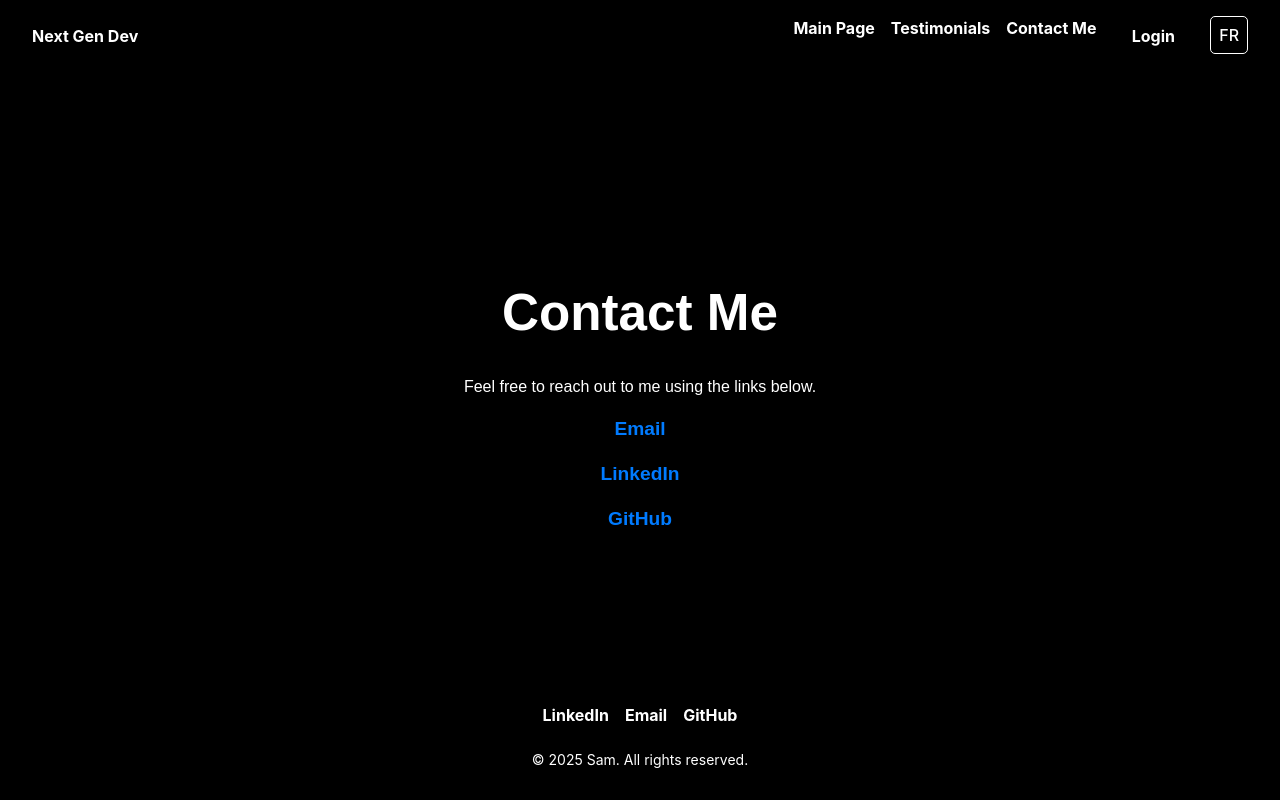
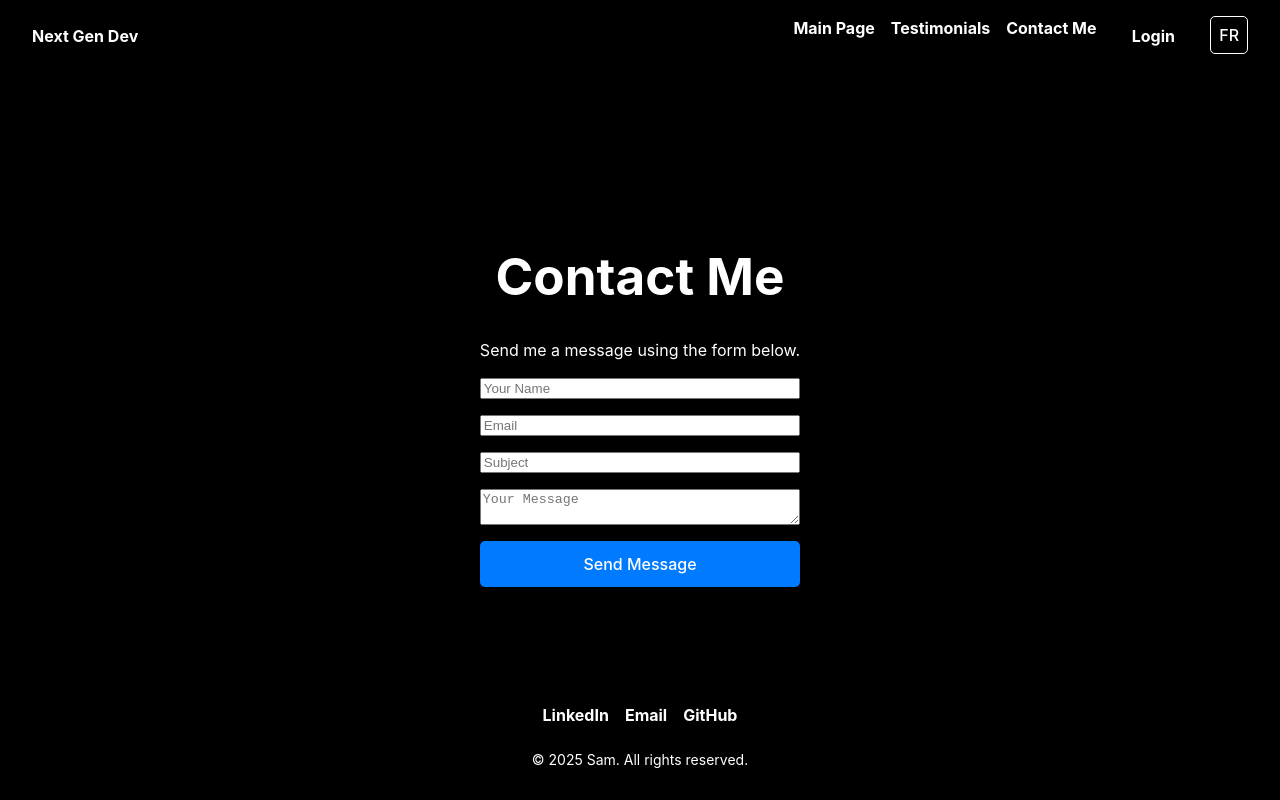
Before and after one commit to Futurespast/sam-portfolio, a React (Vite) app: page /contact in a window 1280 px wide. Built offline with nearby package versions, Linux system fonts and the light colour scheme.

Commit message:
email but it doesn't send

```diff
--- a/src/pages/Contact.tsx
+++ b/src/pages/Contact.tsx
@@ -1,68 +1,64 @@
+import { useState } from "react";
 import { useLanguage } from "../context/LanguageContext";
 
 const Contact = () => {
   const { language } = useLanguage();
+  const [formData, setFormData] = useState({ name: "", email: "", subject: "", message: "" });
+  const [statusMessage, setStatusMessage] = useState("");
 
-  const contactLinks = [
-    {
-      name: language === "EN" ? "Email" : "Courriel",
-      url: "mailto:samprasad7220@gmail.com",
-    },
-    {
-      name: "LinkedIn",
-      url: "https://www.linkedin.com/in/sam-prasad-a00b2432a/",
-    },
-    {
-      name: "GitHub",
-      url: "https://github.com/Futurespast",
-    },
-  ];
+  const handleChange = (e: React.ChangeEvent<HTMLInputElement | HTMLTextAreaElement>) => {
+    setFormData({ ...formData, [e.target.name]: e.target.value });
+  };
+
+  const handleSubmit = async (e: React.FormEvent) => {
+    e.preventDefault();
+    setStatusMessage("");
+
+    try {
+      const response = await fetch("/.netlify/functions/sendEmail", {
+        method: "POST",
+        headers: { "Content-Type": "application/json" },
+        body: JSON.stringify(formData),
+      });
+
+      const result = await response.json();
+      if (result.success) {
+        setStatusMessage(language === "EN" ? "Email sent successfully!" : "Email envoyé avec succès !");
+        setFormData({ name: "", email: "", subject: "", message: "" });
+      } else {
+        setStatusMessage(language === "EN" ? "Error sending email." : "Erreur lors de l'envoi de l'email.");
+      }
+    // eslint-disable-next-line @typescript-eslint/no-unused-vars
+    } catch (error) {
+      setStatusMessage(language === "EN" ? "Server error. Try again later." : "Erreur du serveur. Réessayez plus tard.");
+    }
+  };
+
+
 
   return (
     <div style={styles.container}>
       <h1>{language === "EN" ? "Contact Me" : "Contactez Moi"}</h1>
-      <p>
-        {language === "EN"
-          ? "Feel free to reach out to me using the links below."
-          : "N'hésitez pas à me contacter en utilisant les liens ci-dessous."}
-      </p>
-      <ul style={styles.linkList}>
-        {contactLinks.map((link) => (
-          <li key={link.name} style={styles.linkItem}>
-            <a href={link.url} target="_blank" rel="noopener noreferrer" style={styles.link}>
-              {link.name}
-            </a>
-          </li>
-        ))}
-      </ul>
+      <p>{language === "EN" ? "Send me a message using the form below." : "Envoyez-moi un message en utilisant le formulaire ci-dessous."}</p>
+
+      <form onSubmit={handleSubmit} style={styles.form}>
+        <input type="text" name="name" placeholder={language === "EN" ? "Your Name" : "Votre Nom"} value={formData.name} onChange={handleChange} required />
+        <input type="email" name="email" placeholder="Email" value={formData.email} onChange={handleChange} required />
+        <input type="text" name="subject" placeholder={language === "EN" ? "Subject" : "Sujet"} value={formData.subject} onChange={handleChange} required />
+        <textarea name="message" placeholder={language === "EN" ? "Your Message" : "Votre Message"} value={formData.message} onChange={handleChange} required></textarea>
+        <button type="submit" style={styles.button}>{language === "EN" ? "Send Message" : "Envoyer le Message"}</button>
+      </form>
+
+      {statusMessage && <p style={styles.statusMessage}>{statusMessage}</p>}
     </div>
   );
 };
 
 const styles = {
-  container: {
-    color: "#fff",
-    backgroundColor: "#000",
-    padding: "2rem",
-    fontFamily: "Arial, sans-serif",
-    maxWidth: "800px",
-    margin: "0 auto",
-    textAlign: "center" as const,
-  },
-  linkList: {
-    listStyleType: "none",
-    padding: 0,
-    marginTop: "1rem",
-  },
-  linkItem: {
-    marginBottom: "1rem",
-  },
-  link: {
-    color: "#007bff",
-    fontSize: "1.2rem",
-    textDecoration: "none",
-    fontWeight: "bold",
-  },
+  container: { color: "#fff", backgroundColor: "#000", padding: "2rem", textAlign: "center" as const, maxWidth: "600px", margin: "0 auto" },
+  form: { display: "flex", flexDirection: "column" as const, gap: "1rem", marginTop: "1rem" },
+  button: { backgroundColor: "#007bff", color: "#fff", padding: "0.8rem", border: "none", cursor: "pointer", borderRadius: "5px" },
+  statusMessage: { marginTop: "1rem", fontWeight: "bold" as const },
 };
 
 export default Contact;
```
